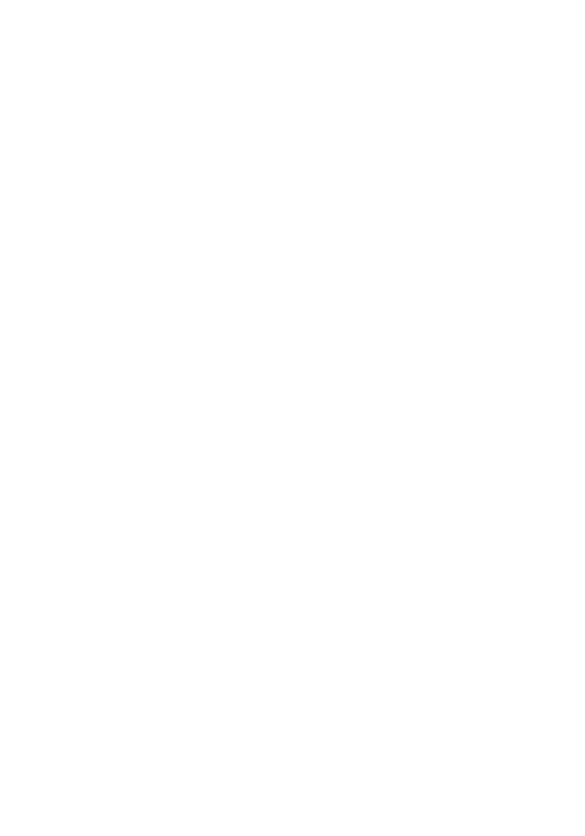
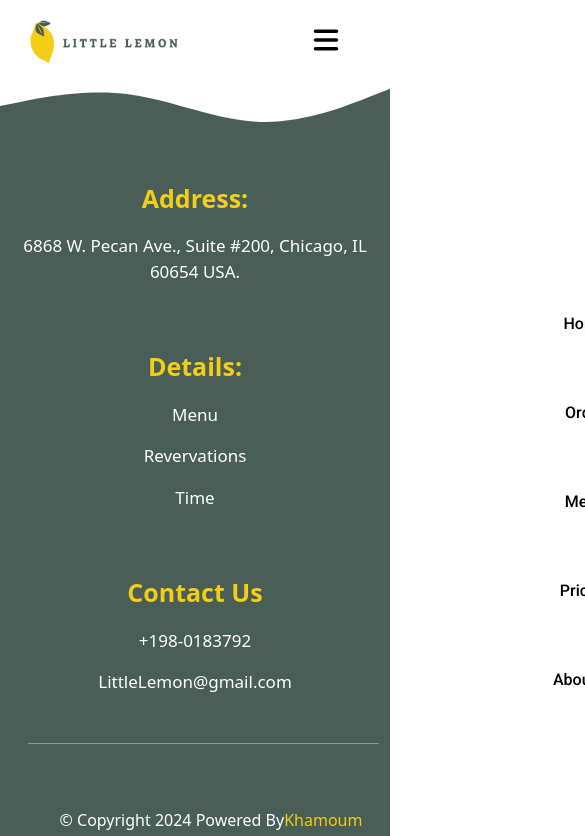
Before and after one commit to Abderaouf16/Coursera-Font-end-capstone-project, a React (Vite) app: page /ReserveTable in a window 390 px wide. Before the commit this address had no page. Shown: the top 836 px of the page, 585 px wide, since content can reach past the window. Built offline with nearby package versions, Linux system fonts and the light colour scheme; a web font is replaced by a local one.

Commit message:
Feat: add sticky header

```diff
--- a/package.json
+++ b/package.json
@@ -14,6 +14,7 @@
     "match-sorter": "^6.3.1",
     "react": "^18.2.0",
     "react-dom": "^18.2.0",
+    "react-headroom": "^3.2.1",
     "react-router-dom": "^6.22.0",
     "sort-by": "^1.2.0"
   },
--- a/src/App.jsx
+++ b/src/App.jsx
@@ -1,12 +1,17 @@
 import { Route, Routes } from "react-router-dom";
 import Home from "./routes/Home";
+import ReserveTable from "./routes/ReserveTable";
+
 import "./App.css";
 
 function App() {
+
+
   return (
     <>
       <Routes>
         <Route path="/" element={<Home />} />
+        <Route path="/ReserveTable" element={< ReserveTable/>} />
       </Routes>
     </>
   );
--- a/src/Components/Header/Header.css
+++ b/src/Components/Header/Header.css
@@ -24,11 +24,13 @@
 
 .header1 {
   background-color: white;
-  width: 90vw;
+  width: 100vw;
   display: flex;
   justify-content: space-between;
   align-items: center;
   font-family: "Roboto", sans-serif;
+  height: 7rem;
+  padding: 0 5rem 0 5rem;
 }
 .header_container {
   display: flex;
@@ -78,7 +80,11 @@
 
 @media (max-width: 1000px) {
   .header {
-    height: 5rem;
+    height: 7rem;
+  }
+  .header1 {
+    height: 7rem;
+    padding: 0 2rem 0 2rem;
   }
   .header_container {
     display: flex;
@@ -89,10 +95,10 @@
     position: absolute;
     top: 5rem;
     width: 100%;
-    height: 93%;
+    height: 100vh;
     right: -100%;
     z-index: 1000;
-    transition: all 0.5s ease;
+    transition: all 0.5s ease-in-out;
     padding: 30px;
   }
 
@@ -116,6 +122,7 @@
     cursor: pointer;
     display: block;
     height: 28px;
+    padding-left: 2rem;
   }
   .orderNow_btn {
     display: none;
@@ -123,5 +130,18 @@
 
   .header_container.mobileView {
     right: 0;
+    width: 100%;
   }
 }
+
+@media (max-width: 700px) {
+  .header1 {
+    padding: 30px;
+  }
+  .header {
+    height: 5rem;
+  }
+  .header1 {
+    height: 5rem;
+  }
+}
--- a/src/Components/Header/Header.jsx
+++ b/src/Components/Header/Header.jsx
@@ -3,6 +3,7 @@ import "./Header.css";
 import { NavLink } from "react-router-dom";
 import logo from "../assets/logo.jpg";
 import "./Header.css";
+import Headroom from "react-headroom";
 
 export default function Header() {
   const [isMobileMenuOpen, setMobileMenuOpen] = useState(false);
--- a/src/Components/HomePage/Hero.jsx
+++ b/src/Components/HomePage/Hero.jsx
@@ -16,7 +16,7 @@ export default function Hero() {
                 We are a family owned Mediterranean restaurant, focused on
                 traditional recipes served with a modern twist.
               </p>
-              <NavLink to="/">
+              <NavLink to="/ReserveTable">
                 <button className="">Reserve a Table</button>
               </NavLink>
             </div>
--- a/src/routes/Home.jsx
+++ b/src/routes/Home.jsx
@@ -1,14 +1,16 @@
-import React from "react";
-import { NavLink } from "react-router-dom";
+import React, { useState, useEffect } from "react";
 import Hero from "../Components/HomePage/Hero";
 import Order from "../Components/HomePage/Order";
 import Footer from "../Components/Footer/Footer";
 import Header from "../Components/Header/Header";
+import Headroom from "react-headroom";
 
-export default function Main() {
+export default function Home() {
   return (
     <>
-      <Header />
+      <Headroom>
+        <Header />
+      </Headroom>
       <Hero />
       <Order />
       <Footer />
--- /dev/null
+++ b/src/routes/ReserveTable.jsx
@@ -0,0 +1,12 @@
+import React from 'react'
+import Footer from "../Components/Footer/Footer";
+import Header from "../Components/Header/Header";
+
+export default function ReserveTable() {
+  return (
+    <>
+    <Header />
+    <Footer />
+  </>
+  )
+}
```
Also changed, not shown: 1 other file (tests, documents, lock files or other folders).
